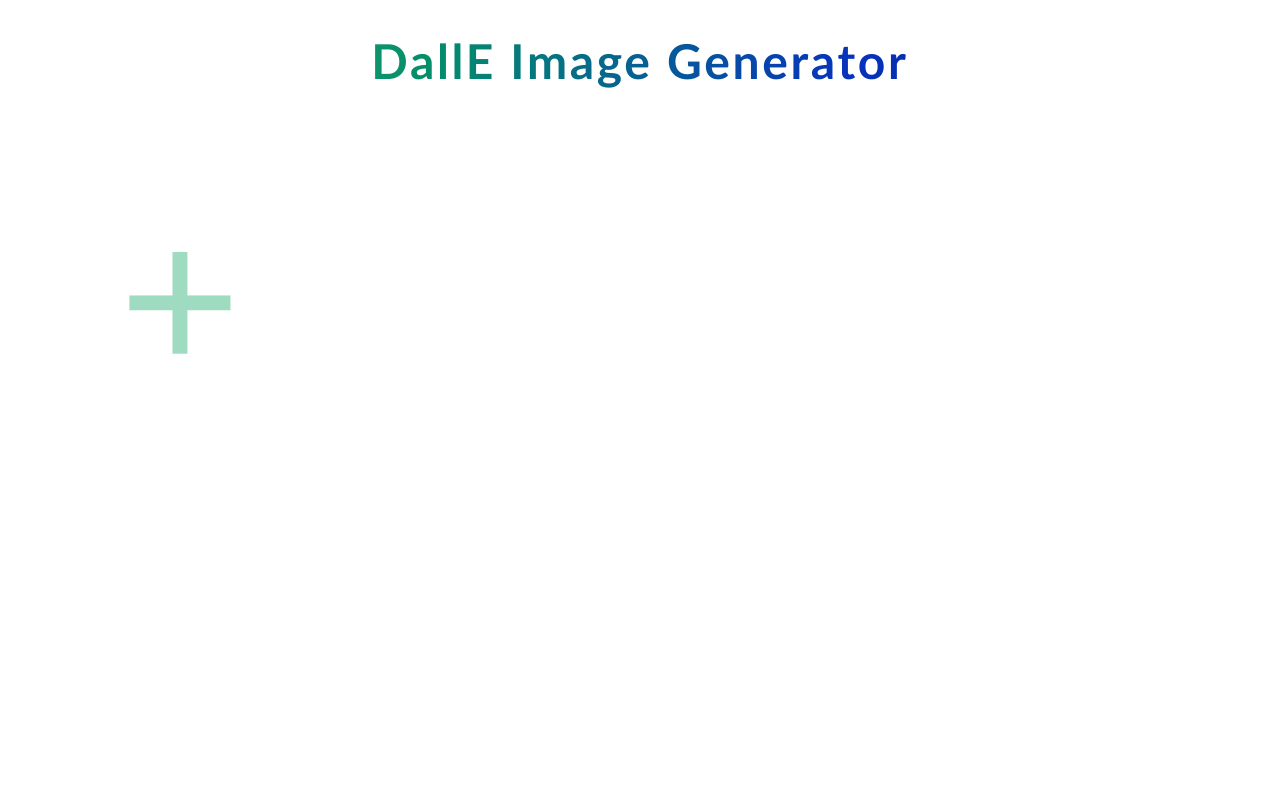
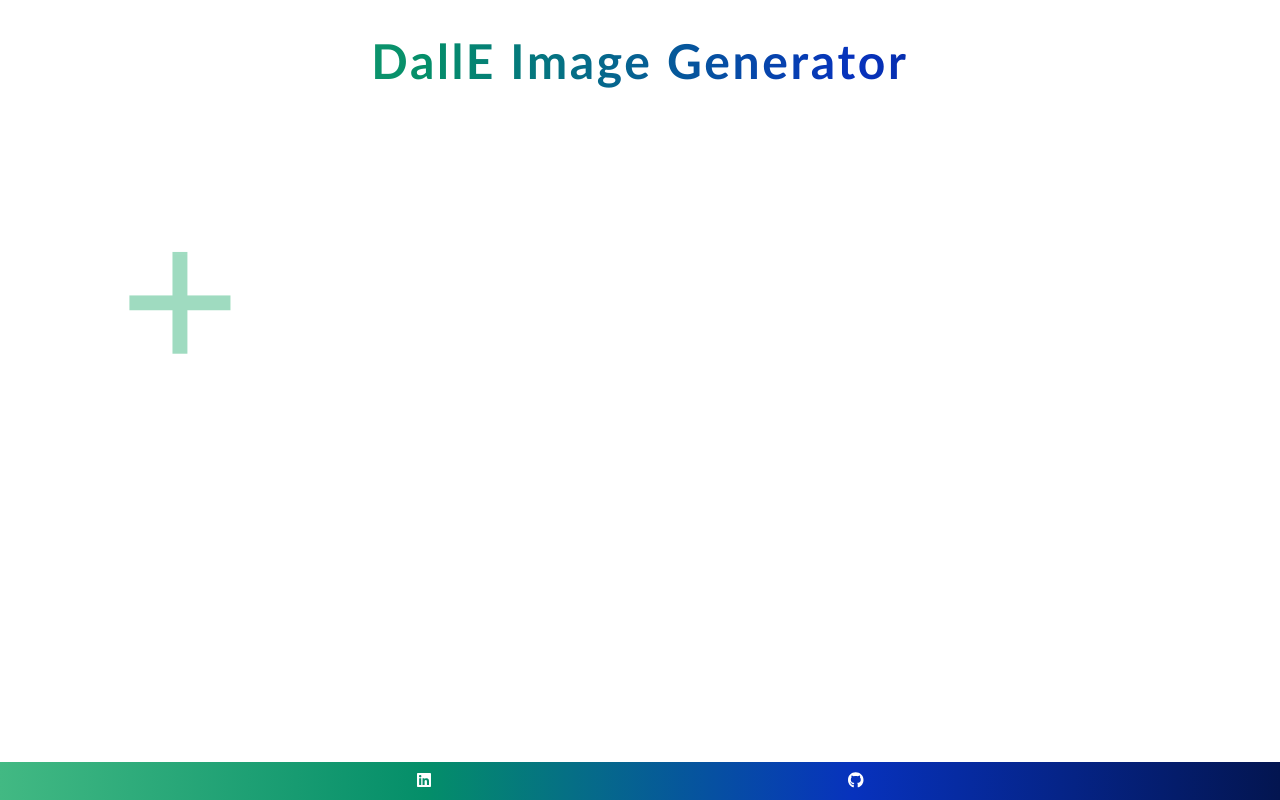
Before and after one commit to Leigh-Ola/vue_dalle_image_generator, a Vue app: page / in a window 1280 px wide. Built offline with nearby package versions, Linux system fonts and the light colour scheme.

Commit message:
Added links

```diff
--- a/package.json
+++ b/package.json
@@ -8,6 +8,11 @@
     "lint": "vue-cli-service lint"
   },
   "dependencies": {
+    "@fortawesome/fontawesome-svg-core": "^6.2.0",
+    "@fortawesome/free-brands-svg-icons": "^6.2.0",
+    "@fortawesome/free-regular-svg-icons": "^6.2.0",
+    "@fortawesome/free-solid-svg-icons": "^6.2.0",
+    "@fortawesome/vue-fontawesome": "^3.0.1",
     "core-js": "^3.8.3",
     "openai": "^3.1.0",
     "register-service-worker": "^1.7.2",
--- a/src/App.vue
+++ b/src/App.vue
@@ -5,6 +5,15 @@
     <h1>DallE Image Generator</h1>
   </nav>
   <router-view />
+  <footer>
+    <a href="https://www.linkedin.com/in/leigh-ola">
+      <font-awesome-icon icon="fa-brands fa-linkedin" />
+    </a>
+    <a href="https://github.com/Leigh-Ola">
+      <font-awesome-icon icon="fa-brands fa-github" />
+    </a>
+  </footer>
+
 </template>
 
 <style>
@@ -49,3 +58,19 @@
   -webkit-text-fill-color: transparent;
 }
 </style>
+
+<style scoped>
+footer{
+  width: 100%; padding: 10px 0px; transition: all 0.3s ease;
+  display: flex; justify-content: space-evenly; align-items: center;
+  background: #031550; color: white; position: relative;
+  /* gradient background */
+  background: -webkit-linear-gradient(0deg, var(--color-primary), var(--color-primary-alt), var(--color-secondary-alt), var(--color-secondary-alt-dark));
+}
+footer > *{
+  color: white !important;
+}
+footer > *:hover{
+  transform: scale(1.1); color: gold !important;
+}
+</style>
--- a/src/components/GeneratedImage.vue
+++ b/src/components/GeneratedImage.vue
@@ -51,7 +51,7 @@
 .img-box .alt-text{
     position: absolute; top: 0; left: 0;
     width: 100%; height: 100%; z-index: 2;
-    background: rgba(0,0,0,0.5); color: white;
+    background: rgba(0,0,0,0.62); color: white;
     display: flex; align-items: center; justify-content: center;
     font-size: 0.9em; font-weight: 600;
     text-align: center; padding: 10px; opacity: 0;
--- a/src/main.js
+++ b/src/main.js
@@ -3,5 +3,21 @@
 import "./registerServiceWorker";
 import router from "./router";
 import store from "./store";
+//
+import { library } from "@fortawesome/fontawesome-svg-core";
+import { faHatWizard, faUserSecret } from "@fortawesome/free-solid-svg-icons";
+import {
+  faTwitter,
+  faLinkedin,
+  faGithub,
+} from "@fortawesome/free-brands-svg-icons";
+import { FontAwesomeIcon } from "@fortawesome/vue-fontawesome";
 
-createApp(App).use(store).use(router).mount("#app");
+/* add icons to the library */
+library.add(faUserSecret, faHatWizard, faTwitter, faGithub, faLinkedin);
+
+createApp(App)
+  .use(store)
+  .use(router)
+  .component("font-awesome-icon", FontAwesomeIcon)
+  .mount("#app");
--- a/src/views/HomeView.vue
+++ b/src/views/HomeView.vue
@@ -1,8 +1,5 @@
 <template>
   <div class="home" v-on:mouseover.stop="hover+=1">
-    <!-- <img alt="Vue logo" src="../assets/logo.png" /> -->
-
-    <!-- <GeneratedImage :image="image" /> -->
     <ImageGenerator :hover="hover" v-on:image-generated="newImage" />
     <GeneratedImage v-for="image in images" v-bind:key="image.timestamp" :image="image" :hover="hover" />
   </div>
```
Also changed, not shown: 1 other file (tests, documents, lock files or other folders).
